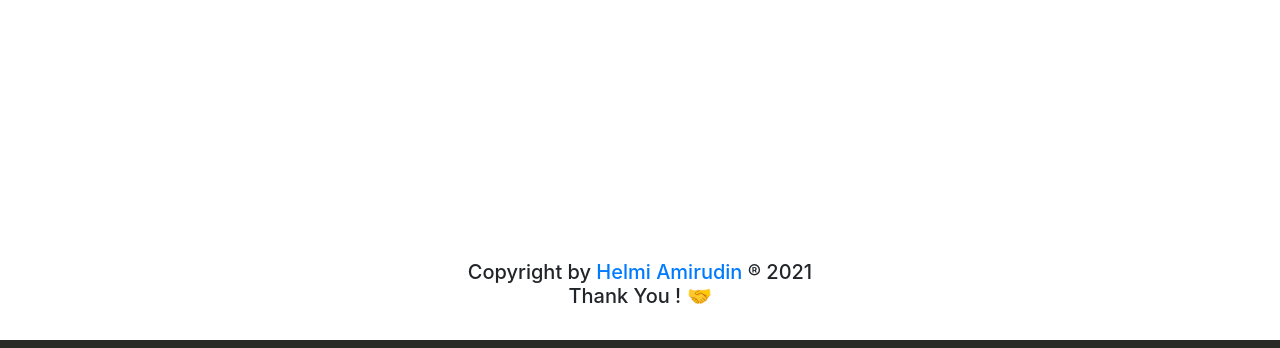
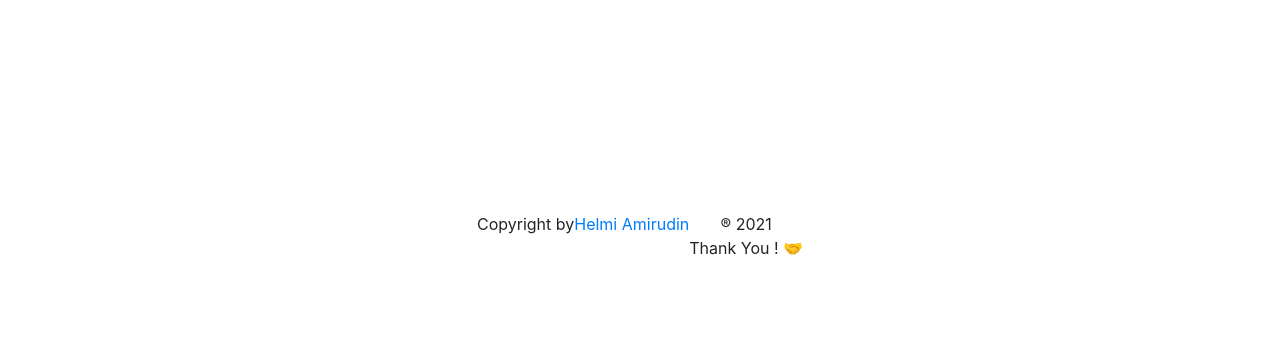
Before and after one commit to helmiau/payment, a plain HTML site: page index.html in a window 1280 px wide. Shown: the part 660-1008 px from the top of the page. Drawn offline with Linux system fonts and the light colour scheme.

Commit message:
Update index.html

```diff
--- a/index.html
+++ b/index.html
@@ -128,7 +128,7 @@ embed[type="application/pdf"] { filter: invert(100%) contrast(90%); }</style></h
 <div class="d-flex justify-content-center mt-5"><img class="w-100" src="assets/img/img-main.svg" alt="main-image" loading="lazy" style="max-height: 40vh;"></div>
 <!--
 <div class="d-flex justify-content-center my-3" lang="id">
-	<div class="btn-group btn-group-sm lang-btn" role="group"><a class="btn" role="button" aria-label="en-btn" href="https://support.dev-is.my.id/index-en.html">EN</a><a class="btn disabled text-black-50" role="button" aria-label="id-btn">ID</a></div>
+	<div class="btn-group btn-group-sm lang-btn" role="group"><a class="btn" role="button" aria-label="en-btn" href="index-en.html">EN</a><a class="btn disabled text-black-50" role="button" aria-label="id-btn">ID</a></div>
 </div>
 -->
 <br>
@@ -319,8 +319,10 @@ embed[type="application/pdf"] { filter: invert(100%) contrast(90%); }</style></h
 <script src="assets/jquery.min.js"></script>
 <script src="assets/bootstrap.bundle.min.js"></script>
 <script src="assets/script.min.js"></script>
+<div class="text-center d-flex d-xl-flex justify-content-center justify-content-xl-center">
+	<p class="text-center d-xl-flex justify-content-xl-center w-75">Copyright by <a href="http://www.helmiau.com">Helmi Amirudin</a> ® 2021 <br> Thank You ! 🤝</p>
+</div>
 <br>
 <br>
-<h5 align="center">Copyright by <a href="http://www.helmiau.com">Helmi Amirudin</a> ® 2021 <br> Thank You ! 🤝</h5>
 <br>
 </body></html>
```
